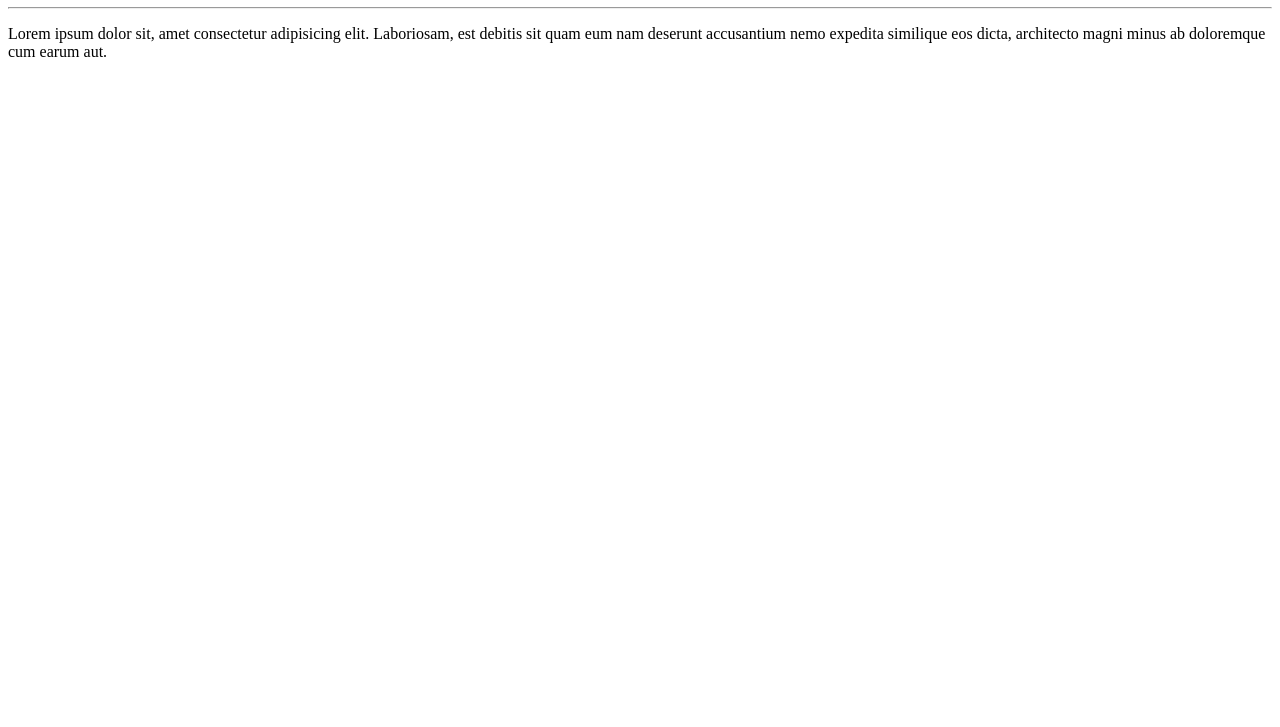
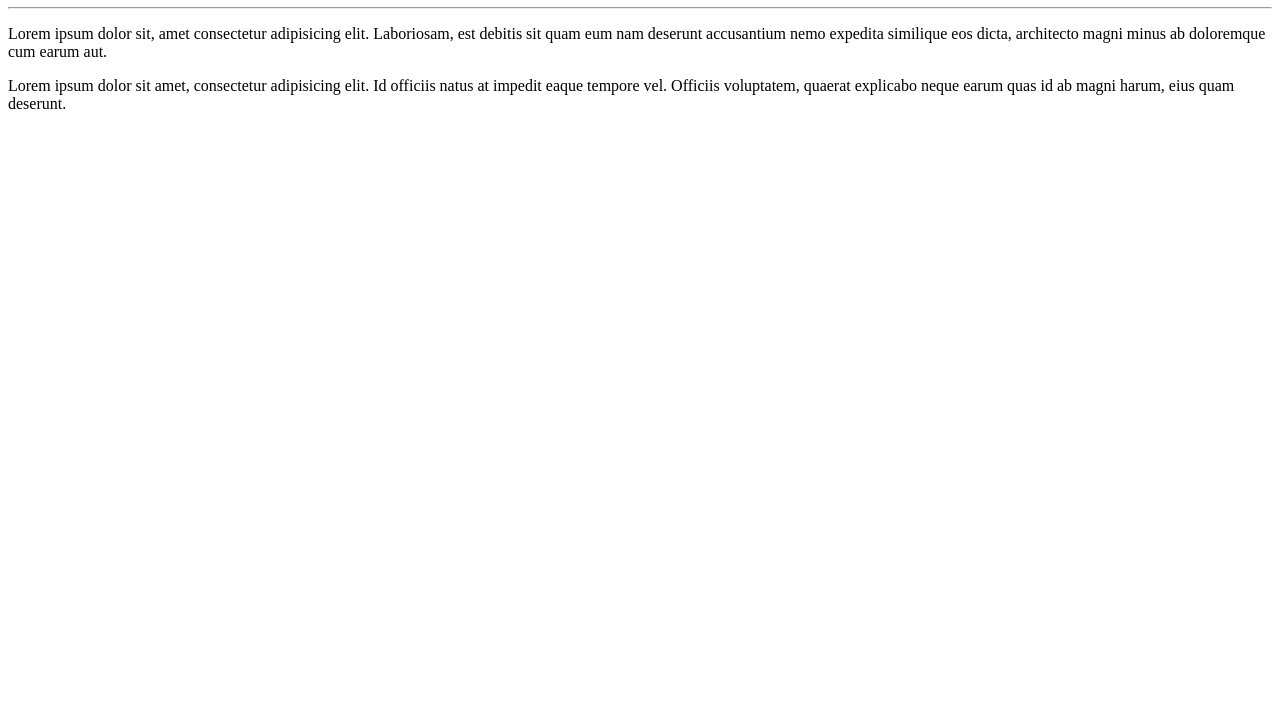
Before and after one commit to rayinocencia/Ola_Mundo, a plain HTML site: page site-exemplo/index.html in a window 1280 px wide. Shown: the part 73-800 px from the top of the page. Drawn offline with Linux system fonts and the light colour scheme.

Commit message:
Add um paragrafo

```diff
--- a/site-exemplo/index.html
+++ b/site-exemplo/index.html
@@ -11,5 +11,8 @@
   <p>
     Lorem ipsum dolor sit, amet consectetur adipisicing elit. Laboriosam, est debitis sit quam eum nam deserunt accusantium nemo expedita similique eos dicta, architecto magni minus ab doloremque cum earum aut.
   </p>
+  <p>
+    Lorem ipsum dolor sit amet, consectetur adipisicing elit. Id officiis natus at impedit eaque tempore vel. Officiis voluptatem, quaerat explicabo neque earum quas id ab magni harum, eius quam deserunt.
+  </p>
 </body>
 </html>
```
